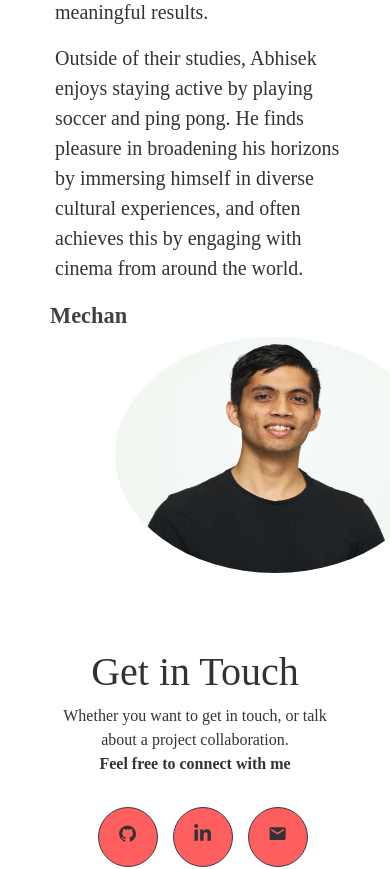
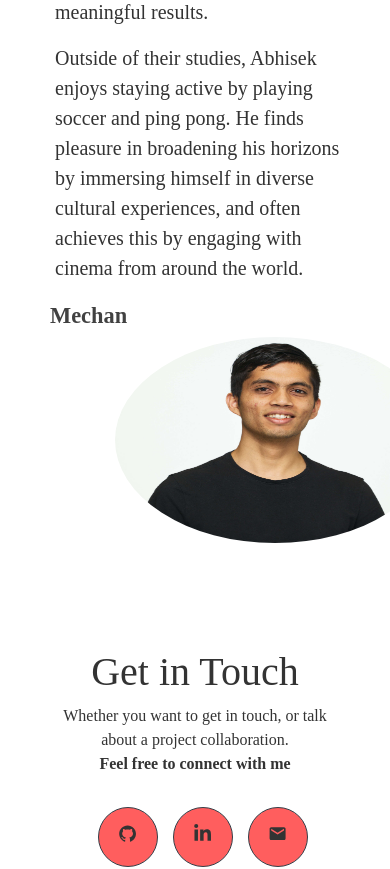
Before and after one commit to kafleBeast/kafle-portfolio, a React (Create React App) app: page / in a window 390 px wide. Shown: the part 1136-2005 px from the top of the page. Built offline with nearby package versions, Linux system fonts and the light colour scheme; the HTML template or start-up script is replaced by a standard one.

Commit message:
updating bio image resolution

```diff
--- a/src/index.css
+++ b/src/index.css
@@ -269,7 +269,7 @@
 
 .profile-pic {
   border-radius: 50%;
-  height: 80%;
+  height: 70%;
   width: 100%;
   margin-top: 12%;
   margin-left: 25%;
@@ -278,7 +278,7 @@
 @media (max-width: 767px) {
   .profile-pic {
     border-radius: 50%;
-    height: 80%;
+    height: 70%;
     width: 100%;
     margin-top: 12%;
     margin-left: 25%;
```
